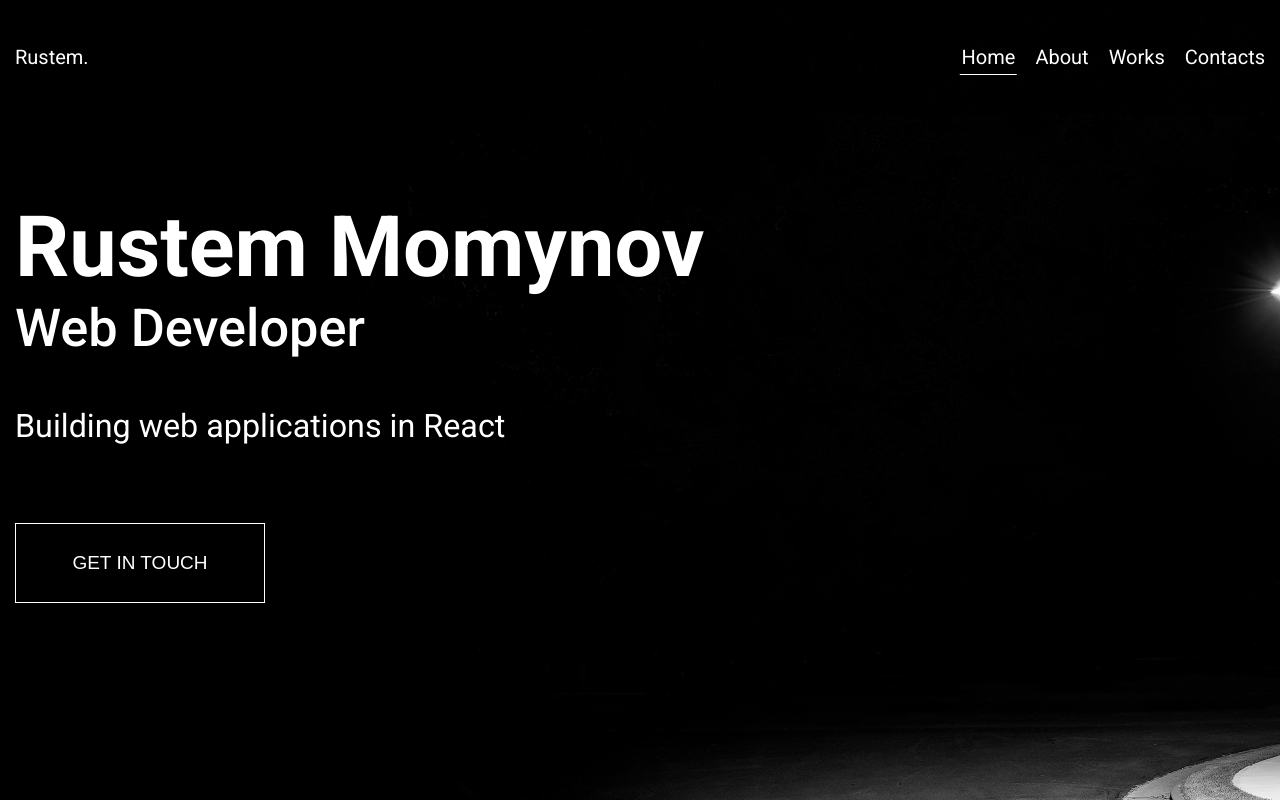
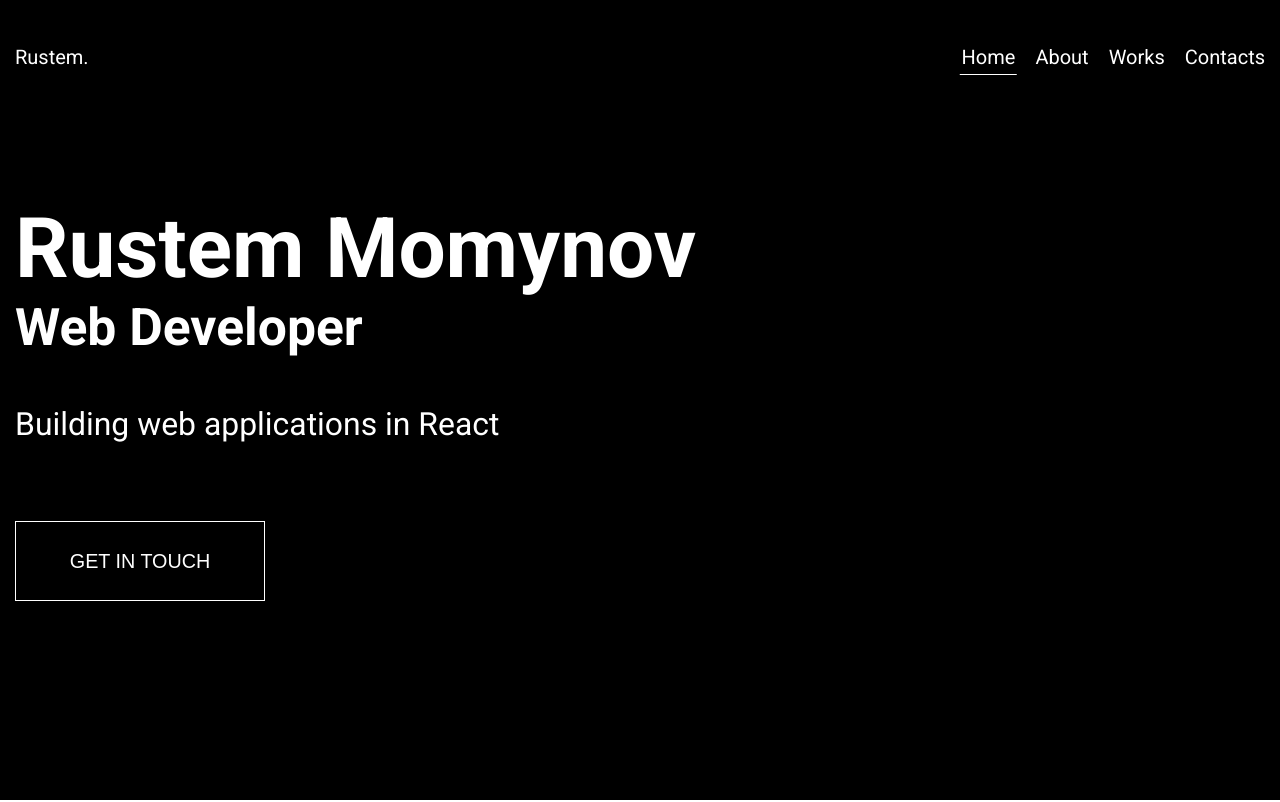
Before and after one commit to RustemMomynov/MyPortfolio, a React (Create React App) app: page / in a window 1280 px wide. Shown: the top 802 px of the page. Built offline with nearby package versions, Linux system fonts and the light colour scheme.

Commit message:
redesign: main section

```diff
--- a/src/layout/header/Header.styles.ts
+++ b/src/layout/header/Header.styles.ts
@@ -15,7 +15,7 @@ const Header = styled.header`
 
   padding: 30px 80px;
 
-  @media (max-width: 1300px) {
+  @media (max-width: 1310px) {
     padding: 30px 15px;
   }
 `;
@@ -69,6 +69,9 @@ const BurgerButton = styled.button<{ isOpen: boolean }>`
 
   @media ${theme.media.tablet} {
     display: block;
+  }
+
+  @media ${theme.media.tablet} {
   }
 
   position: fixed;
--- a/src/layout/sections/main/Main_styles.ts
+++ b/src/layout/sections/main/Main_styles.ts
@@ -3,9 +3,9 @@ import { theme } from "../../../styles/Theme";
 import myPhoto from "./../../../assets/images/background.png";
 import { StyledContainer } from "../../../components/Container";
 import { StyledBtn } from "../../../components/Button";
+import { getFont } from "../../../styles/Common";
 
 const Main = styled.main`
-  height: 100vh;
   background-color: ${theme.colors.secondaryBg};
   background-image: url(${myPhoto});
   background-repeat: no-repeat;
@@ -14,6 +14,14 @@ const Main = styled.main`
 
   ${StyledContainer} {
     height: 100vh;
+  }
+
+  @media ${theme.media.container} {
+    ${getFont({ Fmin: 12.4, Fmax: 20 })}
+  }
+
+  @media (max-width: 1440px) {
+    background-image: none;
   }
 `;
 
@@ -24,7 +32,7 @@ const ContentWrapper = styled.div`
     width: 250px;
     height: 80px;
 
-    font-size: 19px;
+    font-size: 20px;
     font-weight: 400;
     text-align: center;
     text-transform: uppercase;
@@ -34,28 +42,50 @@ const ContentWrapper = styled.div`
     border: 1px solid ${theme.colors.primaryBg};
 
     cursor: pointer;
+    transition: background-color 0.5s ease, color 0.5s ease, border 0.5s ease;
 
-    ::hover {
-      background-color: rgba(1, 1, 1, 0);
-      color: ${theme.colors.font2};
-      border: 1px solid ${theme.colors.primaryBg};
+    &:hover {
+      background-color: ${theme.colors.primaryBg};
+      color: ${theme.colors.font1};
+      border: none;
+    }
+
+    @media ${theme.media.container} {
+      ${getFont({ Fmin: 12.4, Fmax: 20 })}
+    }
+
+    @media ${theme.media.tablet} {
+      width: 200px;
+      height: 65px;
     }
   }
 `;
 
 const Name = styled.h2`
-  font-size: 84.7px;
-  font-weight: bold;
+  ${getFont({ Fmax: 84.7, Fmin: 84.7, weight: 700 })};
+
+  @media ${theme.media.container} {
+    ${getFont({ Fmax: 84.7, Fmin: 52.3 })}
+  }
 `;
 
 const MainTitle = styled.h1`
-  font-size: 52.3px;
-  font-weight: 430;
+  ${getFont({ Fmax: 52.3, Fmin: 52.3, weight: 700 })};
+
+  @media ${theme.media.container} {
+    ${getFont({ Fmax: 52.3, Fmin: 32.3 })}
+  }
 `;
 
 const PersonalInfo = styled.p`
   font-size: 32.3px;
   line-height: 2;
+
+  ${getFont({ Fmax: 32.3, Fmin: 32.3, lineHeight: 2 })};
+
+  @media ${theme.media.container} {
+    ${getFont({ Fmax: 32.3, Fmin: 20 })}
+  }
 
   margin: 35px 0 65px;
 `;
--- a/src/styles/Common.tsx
+++ b/src/styles/Common.tsx
@@ -1,7 +1,6 @@
 import { theme } from "./Theme";
 
 type FontPropsType = {
-  family?: string;
   color?: string;
   weight?: number;
   lineHeight?: number;
@@ -9,18 +8,28 @@ type FontPropsType = {
   Fmax?: number;
 };
 
-export const getFont = ({
+export const getFont1 = ({
   Fmin,
   Fmax,
-  family,
   color,
   weight,
   lineHeight,
 }: FontPropsType) =>
-  `font-family: ${family || "Poppins"};
-   font-weight: ${weight || 400};
+  `font-weight: ${weight || 400};
    color: ${color || theme.colors.font2};
    line-height: ${lineHeight || 1.2};
    font-size:
-   calc( (100vw - 360px)/(1920 - 360) * (${Fmax} - ${Fmin}) + ${Fmin}px);
-   `;
+   clamp( ${Fmin}px, calc( (100vw - 360px)/(1310 - 360) * (${Fmax} - ${Fmin}) + ${Fmin}px), ${Fmax}px);`;
+
+export const getFont = ({
+  Fmin,
+  Fmax,
+  color,
+  weight,
+  lineHeight,
+}: FontPropsType) => `
+    ${weight ? `font-weight: ${weight};` : ""}
+    ${color ? `color: ${color};` : ""}
+    ${lineHeight ? `line-height: ${lineHeight};` : ""}
+    font-size: clamp(${Fmin}px, calc((100vw - 360px) / (1310 - 360) * (${Fmax} - ${Fmin}) + ${Fmin}px), ${Fmax}px);
+  `;
--- a/src/styles/Theme.ts
+++ b/src/styles/Theme.ts
@@ -8,9 +8,10 @@ export const theme = {
   },
 
   media: {
+    container: "screen and (max-width: 1310px)",
     tablet: "screen and (max-width: 768px)",
     mobile: "screen and (max-width: 576px)",
   },
 
-  deviceWidth: { tablet: 768, mobile: 576 },
+  // deviceWidth: { tablet: 768, mobile: 576, container: 1310 },
 };
```
